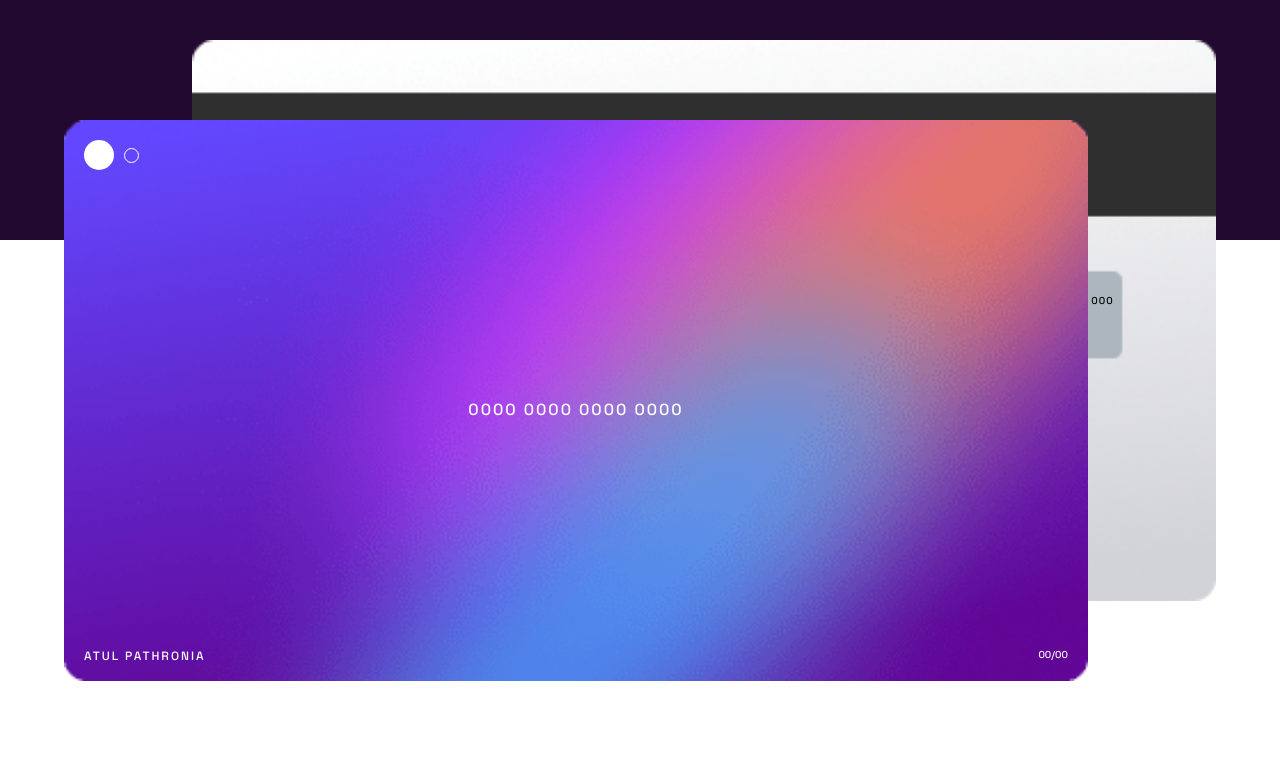
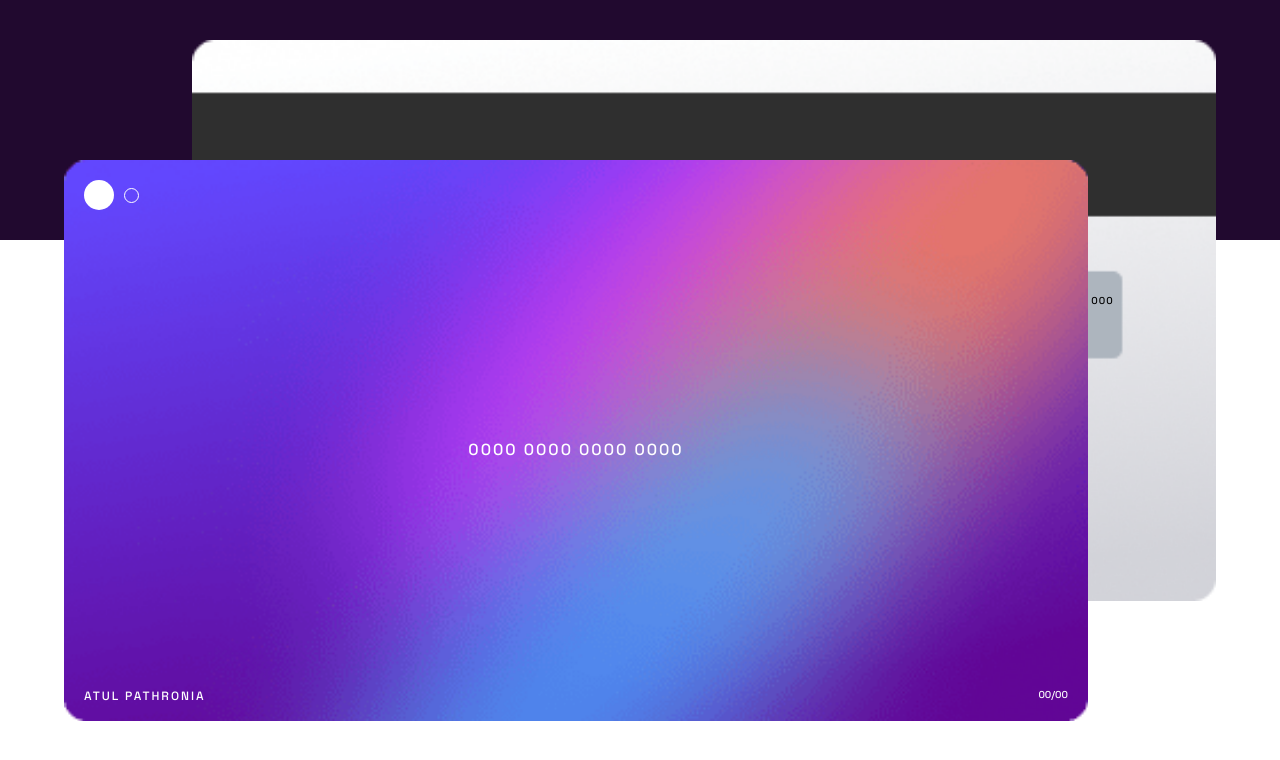
Before and after one commit to atul-pathronia/interactive-card-details-form, a website: page index.html in a window 1280 px wide. Drawn offline with Linux system fonts and the light colour scheme.

Commit message:
positioning

```diff
--- a/sass/main.scss
+++ b/sass/main.scss
@@ -58,7 +58,7 @@ main {
 
     .card-front {
       position: absolute;
-      top: 15%;
+      top: 20%;
       left: 5%;
       width: 80%;
       img {
```
Also changed, not shown: css/style.css.
